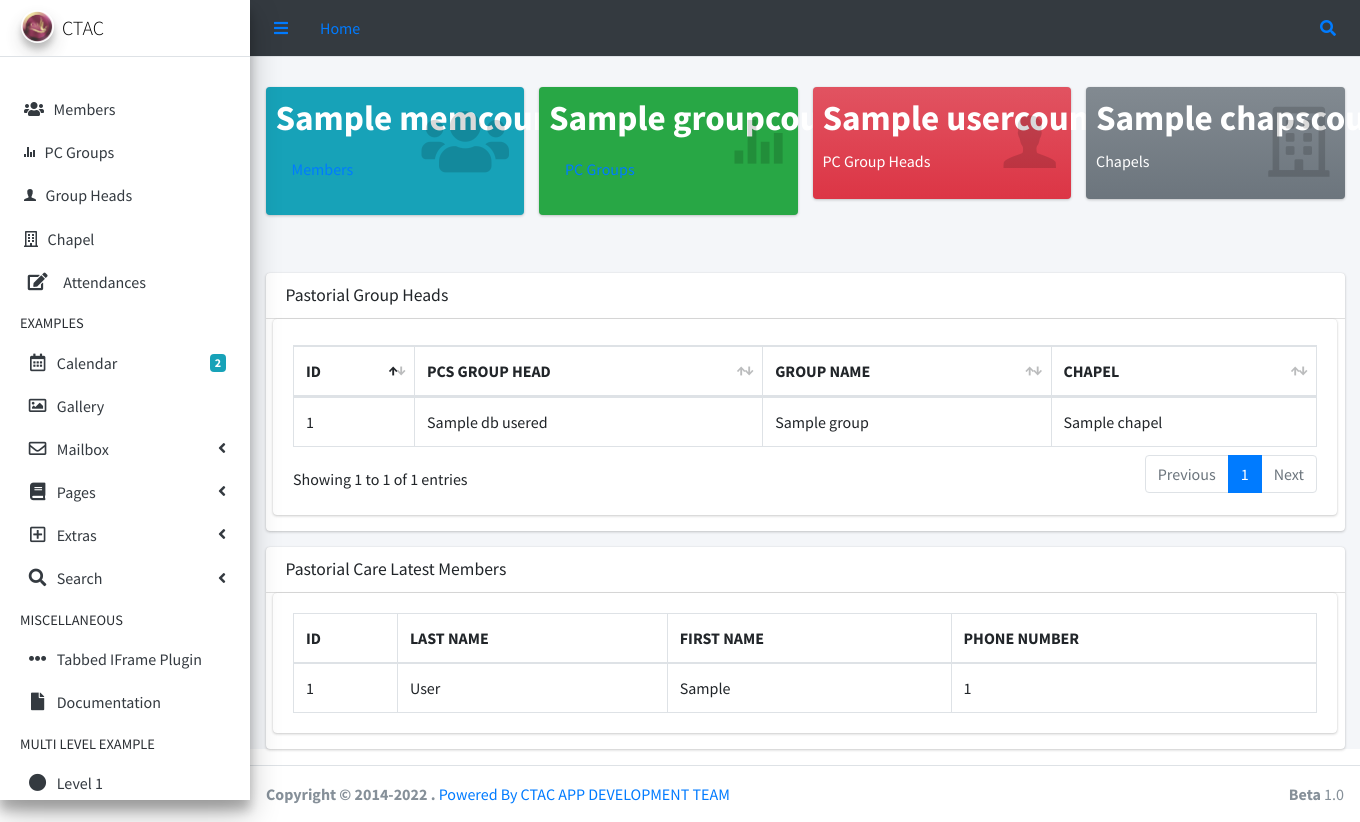
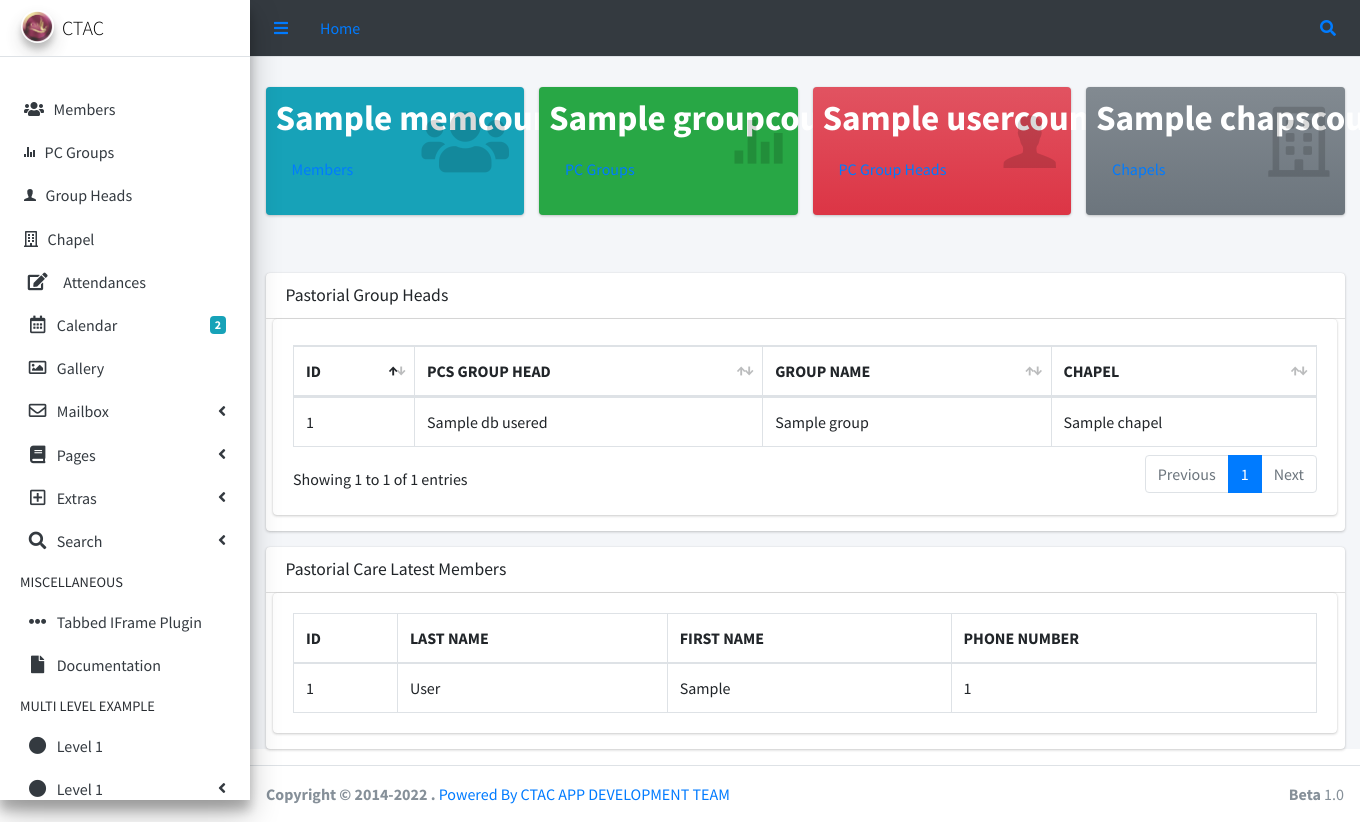
Before and after one commit to Morning-Star-Cathedral/Portal, a Django app: template templates/index.html in a window 1360 px wide; the page is wider, and only the part inside the window is pictured. Run offline with Django 4.2, Linux system fonts and the light colour scheme; the template is opened without the code that fills it: most values are stand-ins (such as "Sample title", 1, 10 or a date in 2020); some libraries are stand-ins or nearby versions.

```diff
--- a/templates/base.html
+++ b/templates/base.html
@@ -96,7 +96,7 @@ a:hover {
 
                     </li>
                     <li class="nav-item">
-                        <a href="#" class="nav-link">
+                        <a href="{% url 'ChurchDashboard:list_grouplead_url' %}" class="nav-link">
                             <i class="ion ion-person"></i> &nbsp;
                             <p>
                                 Group Heads
@@ -105,7 +105,7 @@ a:hover {
 
                     </li>
                     <li class="nav-item">
-                        <a href="#" class="nav-link">
+                        <a href="{% url 'ChurchDashboard:list_chapel_url' %}" class="nav-link">
                              <i class="far fa-building"></i> &nbsp;
                             <p>
                                 Chapel
@@ -123,7 +123,6 @@ a:hover {
                         </a>
 
                     </li>
-                    <li class="nav-header">EXAMPLES</li>
                     <li class="nav-item">
                         <a href="{% static 'pages/calendar.html' %}" class="nav-link">
                             <i class="nav-icon far fa-calendar-alt"></i>
--- a/templates/chapels/list.html
+++ b/templates/chapels/list.html
@@ -13,7 +13,6 @@
                 </div>
             </div>
         </section>
-
         <section class="content">
             <div class="container-fluid">
                 <div class="row">
--- a/templates/index.html
+++ b/templates/index.html
@@ -42,7 +42,8 @@
                         <div class="small-box bg-gradient-red">
                             <div class="inner">
                                 <h3>{{ usercount }}</h3>
-                                <p> PC Group Heads</p>
+                                <a href="{% url 'ChurchDashboard:list_grouplead_url' %}" class="nav-link">
+                                    <p> PC Group Heads</p></a>
                             </div>
                             <div class="icon">
                                 <i class="ion ion-person"></i>
@@ -53,7 +54,8 @@
                         <div class="small-box bg-gradient-secondary">
                             <div class="inner">
                                 <h3>{{ chapscount }}</h3>
-                                <p>Chapels</p>
+                                <a href="{% url 'ChurchDashboard:list_chapel_url' %}" class="nav-link">
+                                    <p>Chapels</p></a>
                             </div>
                             <div class="icon">
                                 <i class="far fa-building"></i>
```
